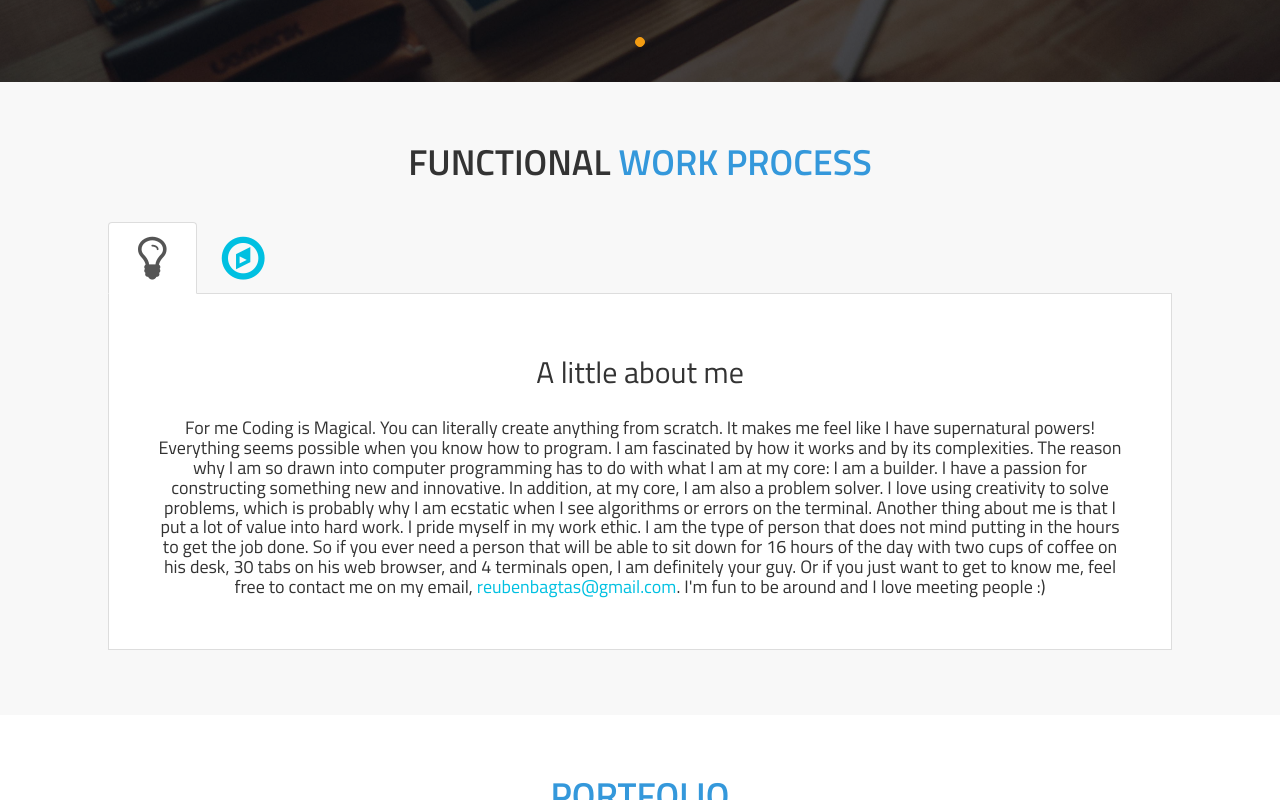
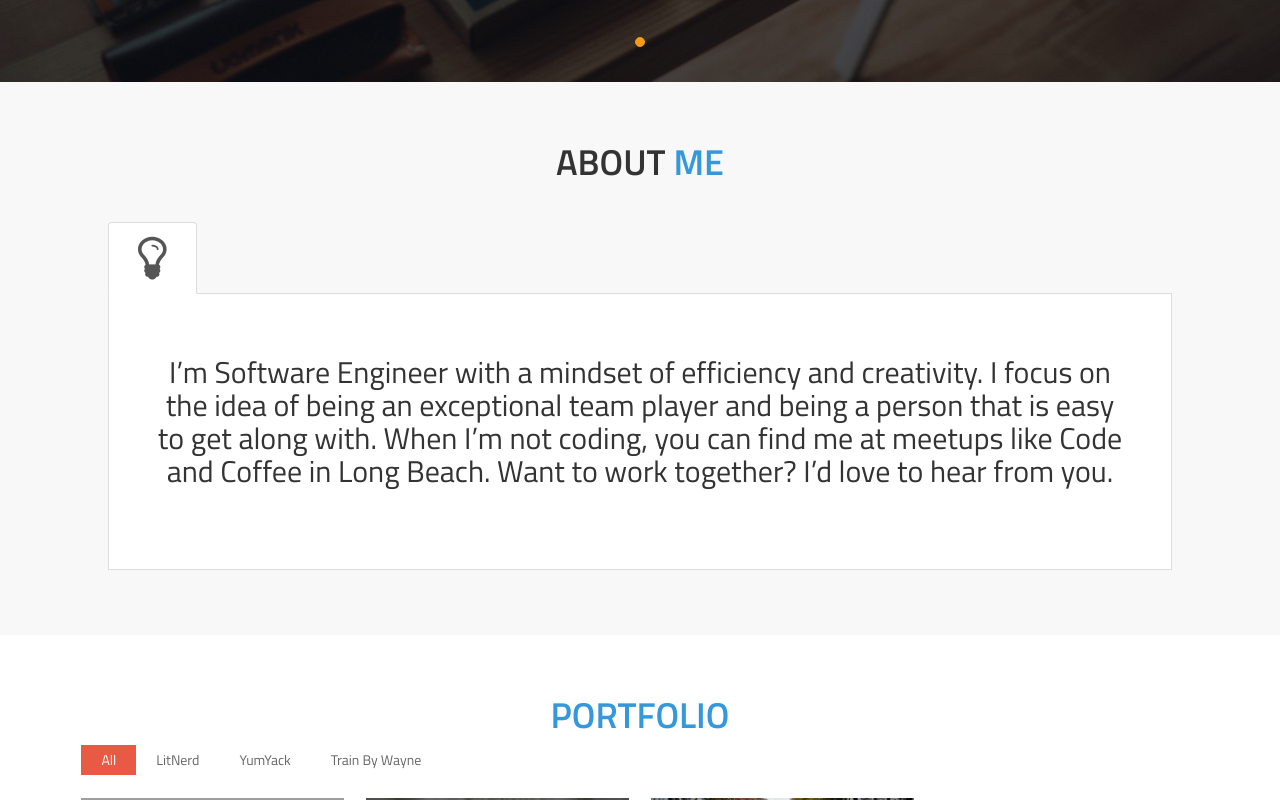
Before and after one commit to ReubenBagtas/ReubenBagtas.github.io, a plain HTML site: page index.html in a window 1280 px wide. Shown: the part 718-1518 px from the top of the page. Drawn offline with nearby package versions, Linux system fonts and the light colour scheme; grey boxes are pictures that could not be loaded.

Commit message:
about me updated
changed the whole about me section

```diff
--- a/index.html
+++ b/index.html
@@ -88,36 +88,29 @@
   </div>
 </div>
 
-
+<!-- ================================================== About Me Section=============================================================== -->
 <div class="work_area">
   <div class="container">
     <div class="row">
       <div class="work_section">
-        <h1 class="wow bounceInLeft">Functional <span>work Process</span></h1>
+        <h1 class="wow bounceInLeft">About <span>Me</span></h1>
           <div class="col-md-12 wow bounceInRight animated">
             <div class="bs-example">
               <ul class="nav nav-tabs">
                   <li class="active"><a data-toggle="tab" href="#sectionA"><i class="fa fa-lightbulb-o"></i></a></li>
-                  <li><a data-toggle="tab" href="#sectionB"><i class="fa fa-compass"></i></a></li>
 
               </ul>
               <div class="tab-content">
                   <div id="sectionA" class="tab-pane fade in active">
-                      <h2>A little about me</h2>
+                      <h2>I’m Software Engineer with a mindset of efficiency and creativity.
+                          I focus on the idea of being an exceptional team player and being a person that is easy to get along with.
+                          When I’m not coding, you can find me at meetups like Code and Coffee in Long Beach.
+                          Want to work together? I’d love to hear from you.</h2>
                       <h4> <br>
-                          For me Coding is Magical. You can literally create anything from scratch. It makes me feel like I have supernatural powers! Everything seems possible when you know how to program. I am fascinated by how it works and by its complexities.
-                          The reason why I am so drawn into computer programming has to do with what I am at my core: I am a builder. I have a passion for constructing something new and innovative. In addition, at my core, I am also a problem solver. I love using creativity to solve problems, which is probably why I am ecstatic when I see algorithms or errors on the terminal.
-                          Another thing about me is that I put a lot of value into hard work. I pride myself in my work ethic. I am the type of person that does not mind putting in the hours to get the job done. So if you ever need a person that will be able to sit down for 16 hours of the day with two cups of coffee on his desk, 30 tabs on his web browser, and 4 terminals open, I am definitely your guy.
 
-                          Or if you just want to get to know me, feel free to contact me on my email, <a>reubenbagtas@gmail.com</a>. I'm fun to be around and I love meeting people :)</h4>
+                        </h4>
                   </div>
-                  <div id="sectionB" class="tab-pane fade">
-                      <h2>Contact Me</h2>
-                      <h3>Linkedin: <a>https://www.linkedin.com/in/reuben-bagtas/</a></h3>
-                      <h3>Github: <a>https://github.com/ReubenBagtas</a></h3>
 
-
-                  </div>
 
               </div>
             </div>
```
